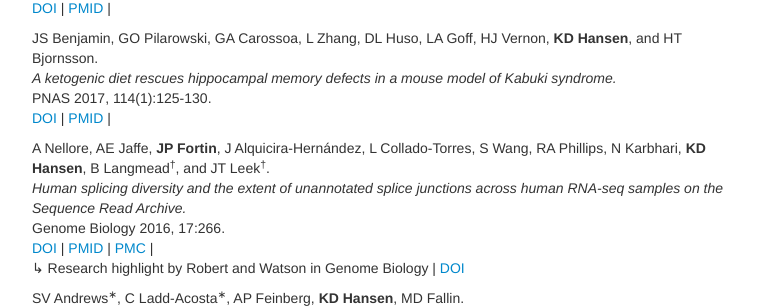
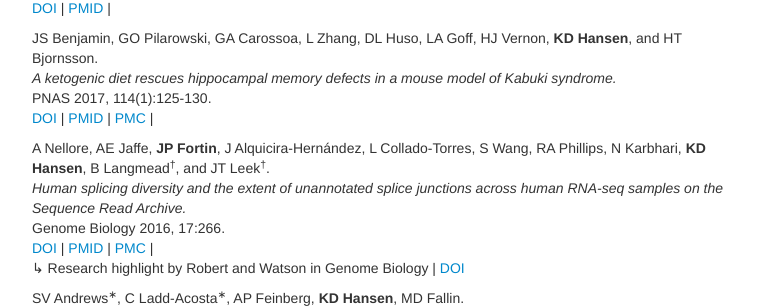
Before and after one commit to hansenlab/hansenlab.github.io, a Jekyll site: the page built from 02-pubs.md, in a window 1280 px wide and 900 px high, scrolled down 384 px. Shown: the part 150-458 px from the top of the window, without its empty margins (258-1020 px from the left). Built offline with Jekyll 4.4.1, drawn with Linux system fonts in a browser that asks for light colours; comment, search, counter and statistics services are not loaded.

Commit message:
new pmcid

```diff
--- a/02-pubs.md
+++ b/02-pubs.md
@@ -45,6 +45,7 @@ JS Benjamin, GO Pilarowski, GA Carossoa, L Zhang, DL Huso, LA Goff, HJ Vernon, <
 PNAS 2017, 114(1):125-130.<br />
 [DOI](https://doi.org/10.1073/pnas.1611431114) |
 [PMID](http://www.ncbi.nlm.nih.gov/pubmed/27999180) |
+[PMC](http://www.ncbi.nlm.nih.gov/pmc/articles/PMC5224378) |
 <span data-badge-type="4" data-doi="10.1073/pnas.1611431114" data-hide-no-mentions="true" class="altmetric-embed"> </span><br />
 
 A Nellore, AE Jaffe, <b>JP Fortin</b>, J Alquicira-Hernández, L Collado-Torres, S Wang, RA Phillips, N Karbhari, <b>KD Hansen</b>, B Langmead<sup>&dagger;</sup>, and JT Leek<sup>&dagger;</sup>.<br />
```
